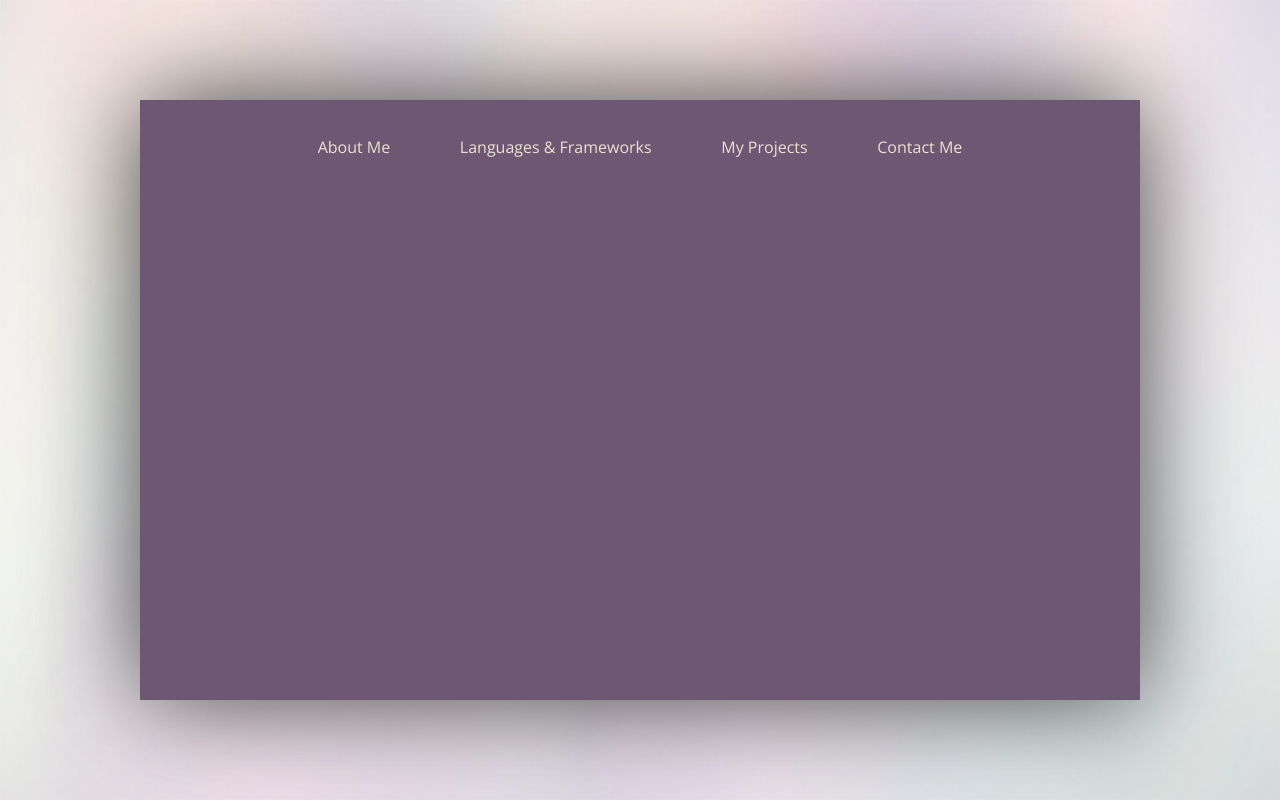
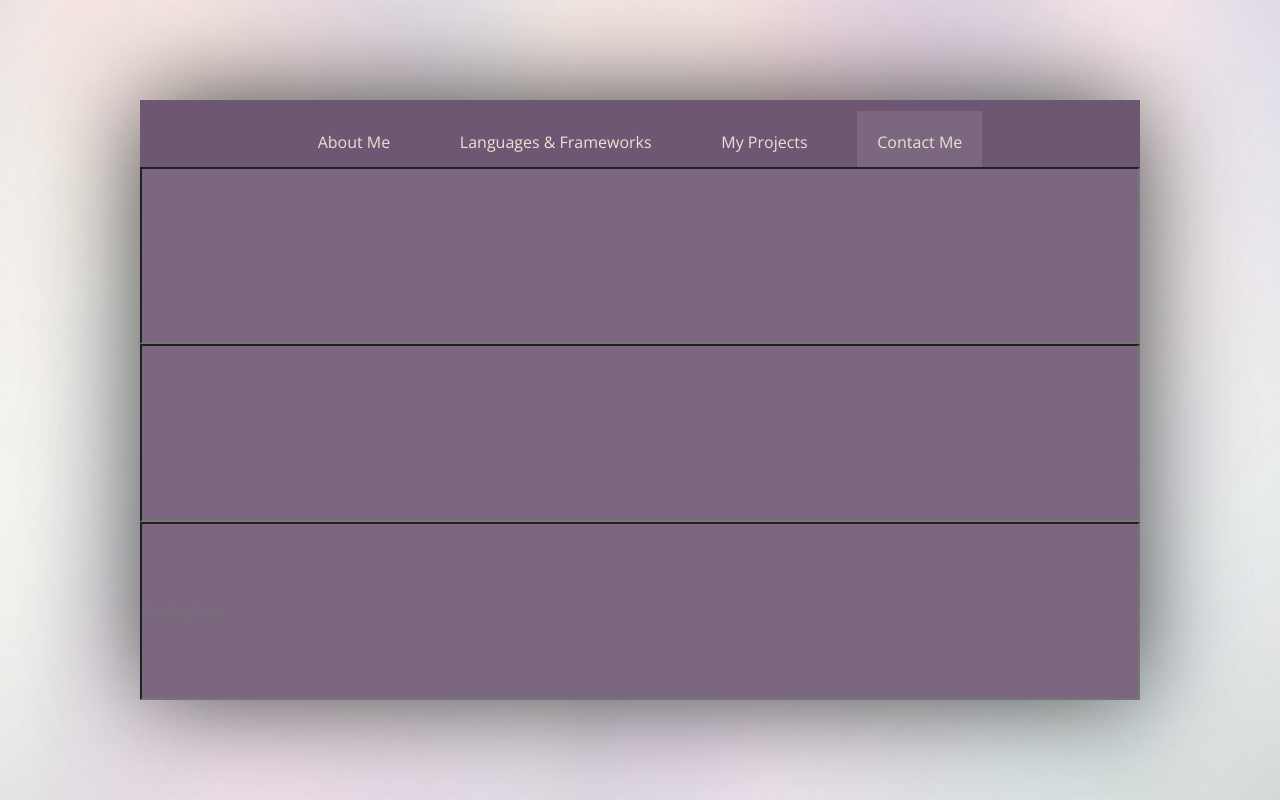
Before and after one commit to Jarriola989/portfolio, a React (Create React App) app: page /portfolio/contact in a window 1280 px wide. Built offline with nearby package versions, Linux system fonts and the light colour scheme.

Commit message:
added contact page starter

```diff
--- a/src/App.js
+++ b/src/App.js
@@ -4,6 +4,7 @@ import AboutMe from "./components/AboutMe";
 import { BrowserRouter, Route, withRouter } from "react-router-dom";
 import Languages from "./components/Languages";
 import Projects from "./components/Projects";
+import Contact from "./components/Contact";
 
 class App extends Component {
   constructor() {
@@ -26,8 +27,8 @@ class App extends Component {
           <Route exact path="/portfolio" component={AboutMe} />
           <Route path="/portfolio/languages" component={Languages} />
           <Route path="/portfolio/projects" component={Projects} />
+          <Route path="/portfolio/contact" component={Contact} />
         </div>
-        {console.log("URL", process.env.PUBLIC_URL)}
       </BrowserRouter>
     );
   }
--- /dev/null
+++ b/src/components/Contact.js
@@ -0,0 +1,11 @@
+import React from "react";
+
+const Contact = props => (
+  <div className="contact">
+    <input type="text" className="message" />
+    <input type="text" className="message" />
+    <input type="text" className="message" placeholder="Coming Soon" />
+  </div>
+);
+
+export default Contact;
--- a/src/components/Navbar.js
+++ b/src/components/Navbar.js
@@ -17,33 +17,39 @@ class Navbar extends Component {
         <div className="inner-nav">
           <Link
             to="/portfolio"
-            className={"/" === pathname ? "active" : "inactive"}
+            className={"/portfolio" === pathname ? "active" : "inactive"}
           >
             About Me
           </Link>
 
           <Link
             to="/portfolio/languages"
-            className={"/languages" === pathname ? "active" : "inactive"}
+            className={
+              "/portfolio/languages" === pathname ? "active" : "inactive"
+            }
           >
             Languages & Frameworks
           </Link>
 
           <Link
             to="/portfolio/projects"
-            className={"/projects" === pathname ? "active" : "inactive"}
+            className={
+              "/portfolio/projects" === pathname ? "active" : "inactive"
+            }
           >
             My Projects
           </Link>
 
           <Link
             to="/portfolio/contact"
-            className={"/contact" === pathname ? "active" : "inactive"}
+            className={
+              "/portfolio/contact" === pathname ? "active" : "inactive"
+            }
           >
             Contact Me
           </Link>
         </div>
-        {/* {console.log(pathname)} */}
+        {console.log(pathname)}
       </div>
     );
   }
--- a/src/components/Projects.js
+++ b/src/components/Projects.js
@@ -88,7 +88,9 @@ const Projects = props => (
     <div className="project3">
       <div className="flip">
         <div className="front coming-soon"></div>
-        <div className="back">COMING SOON</div>
+        <div className="back">
+          <strong className="project-name">COMING SOON!</strong>
+        </div>
       </div>
     </div>
     <div className="project4">
@@ -98,7 +100,7 @@ const Projects = props => (
         </div>
         <div className="back">
           <div className="contributions-long">
-            <strong>Geek Text</strong>
+            <strong className="project-name">Geek Text</strong>
             <br />
             <br />
             My Contributions:
--- a/src/index.css
+++ b/src/index.css
@@ -31,7 +31,7 @@ html {
   box-shadow: 0px 0px 100px 0px #3f3f3f;
   display: grid;
   grid-template-columns: repeat(7, 1fr);
-  grid-template-rows: 1fr 7fr;
+  grid-template-rows: 1fr 8fr;
 }
 .box div {
   /* border: solid; */
@@ -279,13 +279,16 @@ p.about {
 .project-name {
   grid-row: 1 / 2;
   grid-column: 1 / 5;
+  font-size: 22px;
+  font-family: "Open Sans";
 }
 
 .contributions {
   grid-row: 2 / 3;
-  font-size: 16px;
+  font-size: 15px;
   grid-column: 1 / 5;
   padding: 0px;
+  font-family: "Raleway";
 }
 
 .contributions ul,
@@ -296,26 +299,39 @@ p.about {
 
 .contributions-long {
   grid-column: 1 / 3;
+  font-size: 15px;
+  font-family: "Raleway";
 }
 
 .tech {
   grid-row: 3 / 4;
-  font-size: 16px;
+  font-size: 15px;
   grid-column: 1 / 5;
+  font-family: "Raleway";
 }
 
 .tech-long {
   grid-column: 3 / 4;
+  font-size: 15px;
+  font-family: "Raleway";
 }
 
 .code-link {
   grid-row: 4 / 5;
   grid-column: 1 / 5;
+  justify-content: end;
+  display: grid;
+  grid-template-columns: auto auto;
+  column-gap: 10px;
 }
 
 .code-link-long {
   grid-column: 4 / 5;
-  display: block;
+  display: grid;
+  justify-content: end;
+  align-content: flex-end;
+  grid-template-columns: auto auto;
+  column-gap: 10px;
 }
 
 .project-link {
@@ -324,8 +340,13 @@ p.about {
   /* border: solid; */
   border-radius: 100px;
   padding: 5px;
-  background-color: #e9e2d0;
-  color: #ea9085;
+  background-color: transparent;
+  color: #e9e2d0;
+}
+
+.project-link:hover {
+  background-color: #a99eac;
+  color: #e9e2d0;
 }
 
 .project1 {
@@ -397,3 +418,14 @@ a {
 .active {
   background-color: #7b6780;
 }
+
+.contact {
+  background-color: #7b6780;
+  grid-column: 1 / 8;
+  grid-row: 2 / 3;
+  display: grid;
+}
+
+.message {
+  background-color: transparent;
+}
--- a/src/index.js
+++ b/src/index.js
@@ -2,10 +2,8 @@ import React from "react";
 import ReactDOM from "react-dom";
 import "./index.css";
 import App from "./App";
-// import { Router } from "react-router-dom";
 
 ReactDOM.render(<App />, document.getElementById("root"));
-// ReactDOM.render(<Router basename={process.env.PUBLIC_URL}><App /></Router>, document.getElementById("root"));
 // If you want your app to work offline and load faster, you can change
 // unregister() to register() below. Note this comes with some pitfalls.
 // Learn more about service workers: https://bit.ly/CRA-PWA
```
